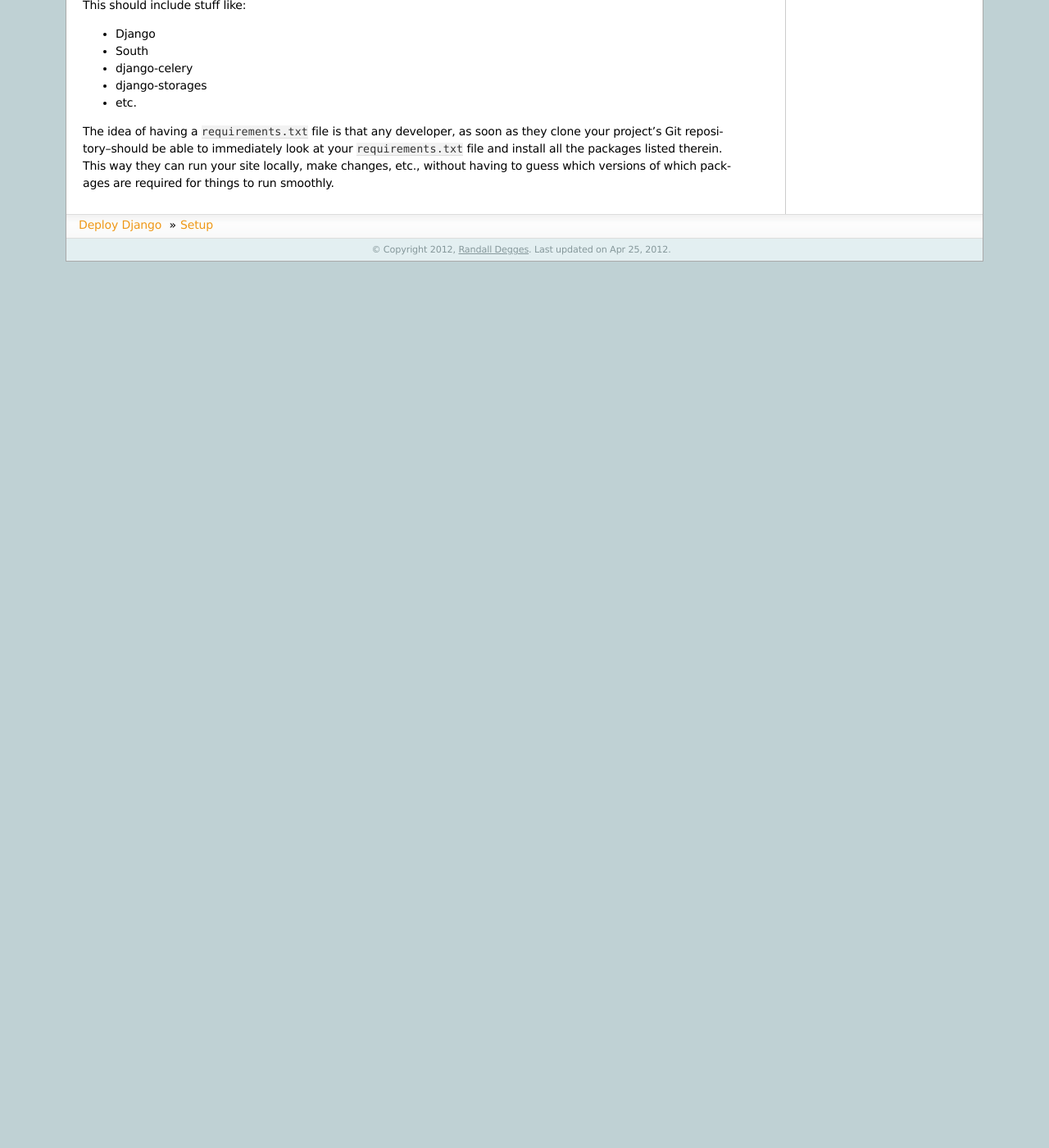
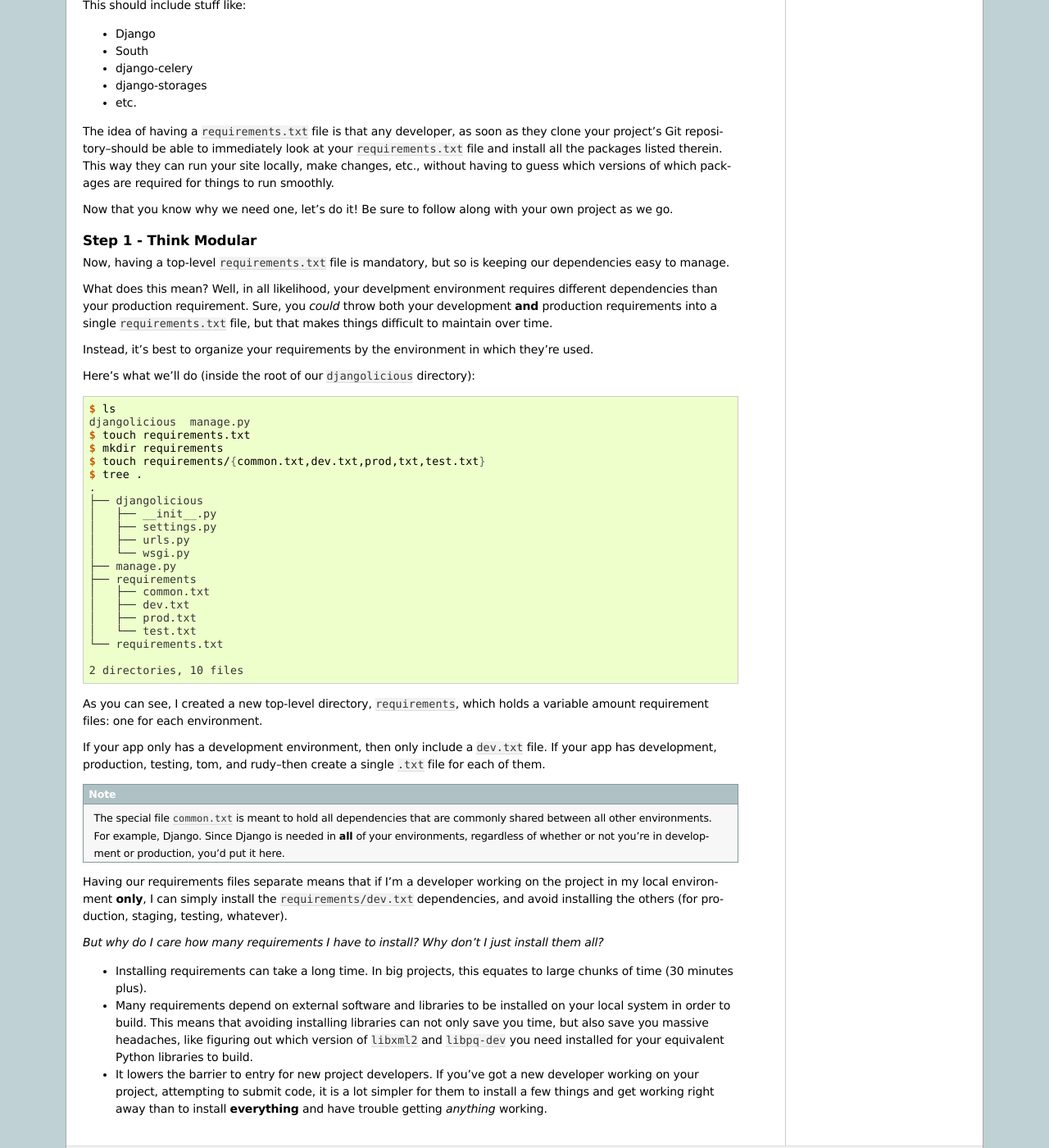
Before and after one commit to perryyo/deploydjango.com, a Sphinx documentation site: the page built from source/django_project_structure/setup.rst, in a window 1280 px wide and 1400 px high, scrolled down 858 px. Shown: the whole window at 82% size. Built offline with Sphinx 7.4.7, drawn with Linux system fonts in a browser that asks for light colours; before the commit the page ends 1177 px from its top, so only the background shows below that; some of the changed text lies outside the part shown.

Commit message:
Adding a section on modularizing pip requirements.

```diff
--- a/source/django_project_structure/setup.rst
+++ b/source/django_project_structure/setup.rst
@@ -67,3 +67,83 @@ as they clone your project's Git repository--should be able to immediately look
 at your ``requirements.txt`` file and install all the packages listed therein.
 This way they can run your site locally, make changes, etc., without having to
 guess which versions of which packages are required for things to run smoothly.
+
+Now that you know why we need one, let's do it! Be sure to follow along with
+your own project as we go.
+
+
+Step 1 - Think Modular
+^^^^^^^^^^^^^^^^^^^^^^
+
+Now, having a top-level ``requirements.txt`` file is mandatory, but so is
+keeping our dependencies easy to manage.
+
+What does this mean? Well, in all likelihood, your develpment environment
+requires different dependencies than your production requirement. Sure, you
+*could* throw both your development **and** production requirements into a
+single ``requirements.txt`` file, but that makes things difficult to maintain
+over time.
+
+Instead, it's best to organize your requirements by the environment in which
+they're used.
+
+Here's what we'll do (inside the root of our ``djangolicious`` directory):
+
+.. code-block:: console
+
+    $ ls
+    djangolicious  manage.py
+    $ touch requirements.txt
+    $ mkdir requirements
+    $ touch requirements/{common.txt,dev.txt,prod,txt,test.txt}
+    $ tree .
+    .
+    ├── djangolicious
+    │   ├── __init__.py
+    │   ├── settings.py
+    │   ├── urls.py
+    │   └── wsgi.py
+    ├── manage.py
+    ├── requirements
+    │   ├── common.txt
+    │   ├── dev.txt
+    │   ├── prod.txt
+    │   └── test.txt
+    └── requirements.txt
+
+    2 directories, 10 files
+
+As you can see, I created a new top-level directory, ``requirements``, which
+holds a variable amount requirement files: one for each environment.
+
+If your app only has a development environment, then only include a ``dev.txt``
+file. If your app has development, production, testing, tom, and rudy--then
+create a single ``.txt`` file for each of them.
+
+.. note::
+    The special file ``common.txt`` is meant to hold all dependencies that are
+    commonly shared between all other environments. For example, Django. Since
+    Django is needed in **all** of your environments, regardless of whether or
+    not you're in development or production, you'd put it here.
+
+Having our requirements files separate means that if I'm a developer working on
+the project in my local environment **only**, I can simply install the
+``requirements/dev.txt`` dependencies, and avoid installing the others (for
+production, staging, testing, whatever).
+
+*But why do I care how many requirements I have to install? Why don't I just
+install them all?*
+
+- Installing requirements can take a long time. In big projects, this equates
+  to large chunks of time (30 minutes plus).
+
+- Many requirements depend on external software and libraries to be installed
+  on your local system in order to build. This means that avoiding installing
+  libraries can not only save you time, but also save you massive headaches,
+  like figuring out which version of ``libxml2`` and ``libpq-dev`` you need
+  installed for your equivalent Python libraries to build.
+
+- It lowers the barrier to entry for new project developers. If you've got a
+  new developer working on your project, attempting to submit code, it is a
+  lot simpler for them to install a few things and get working right away than
+  to install **everything** and have trouble getting *anything* working.
```
